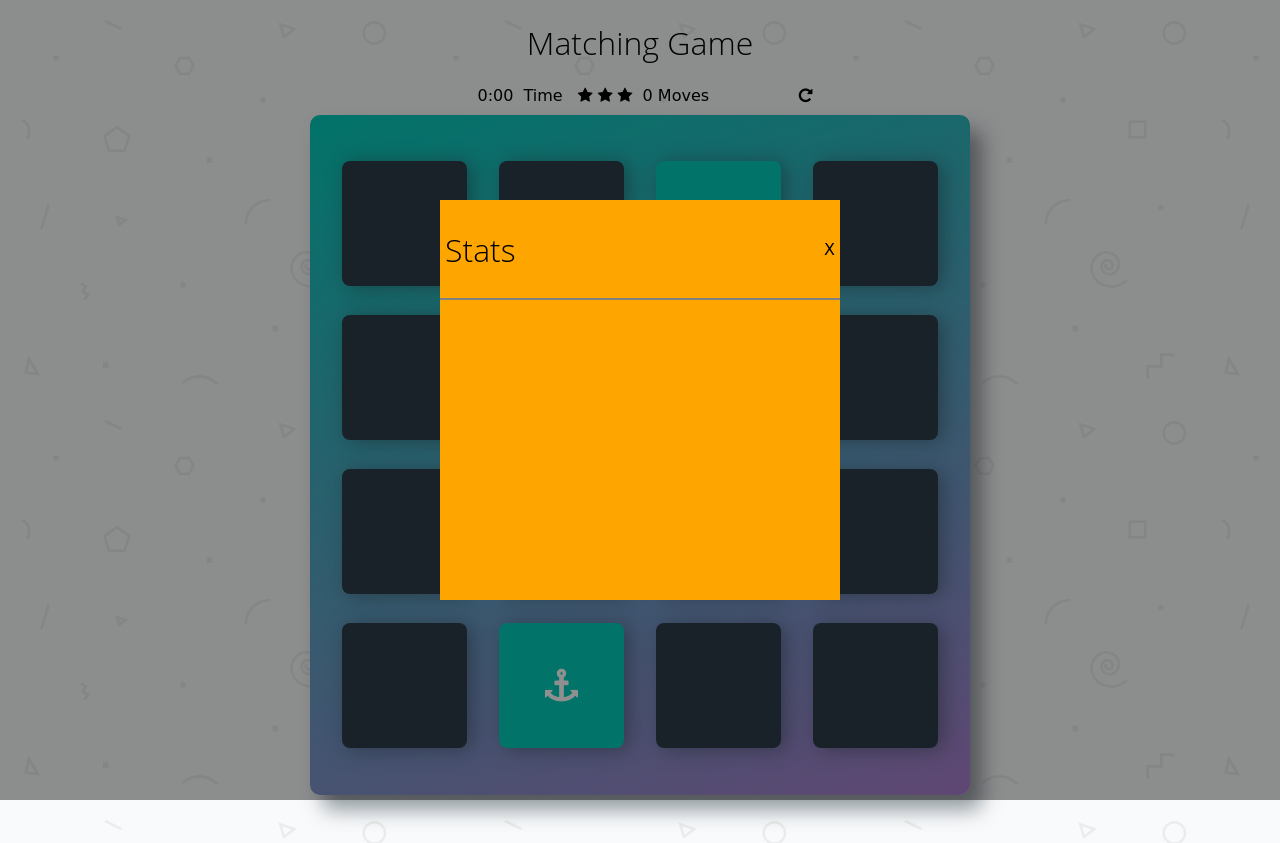
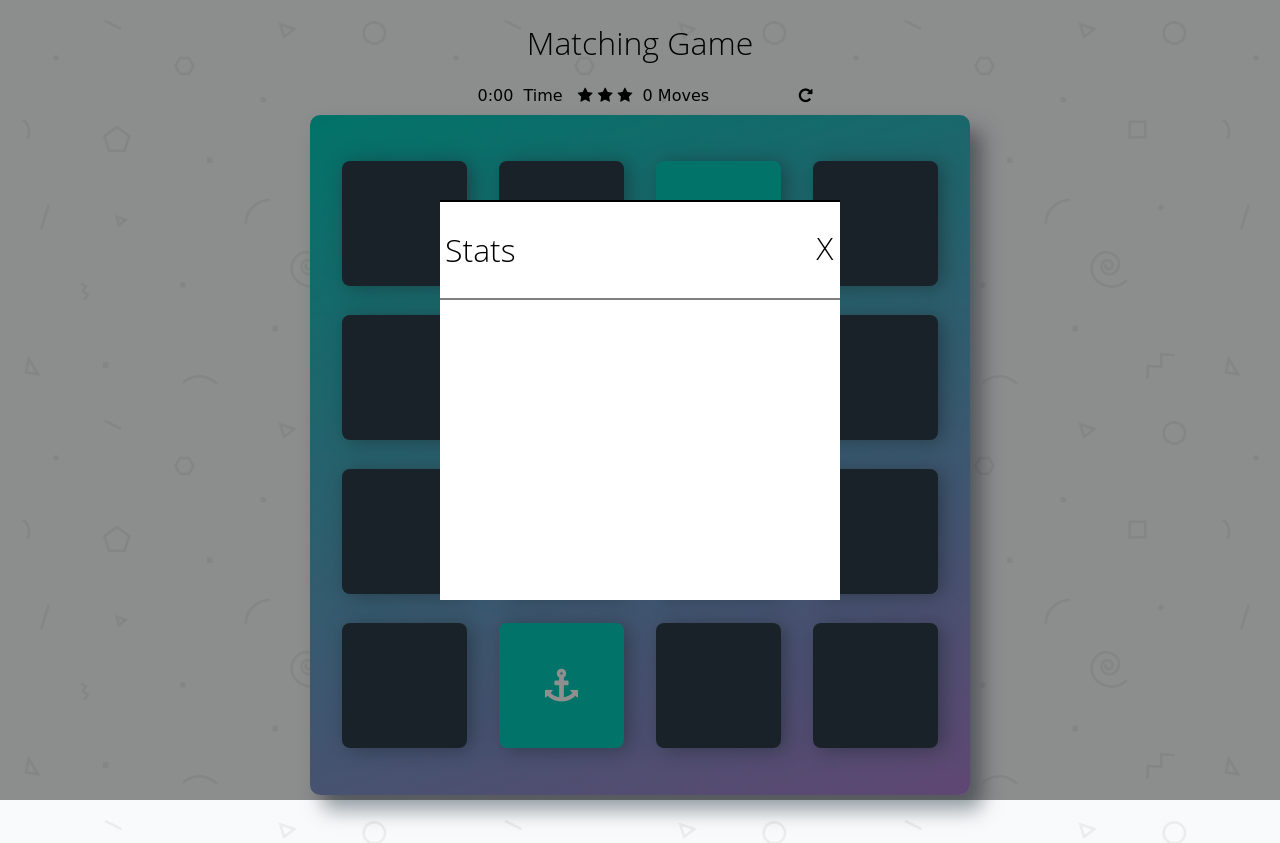
Before and after one commit to shehryarbajwa/Concentration---JS, a plain HTML site: page index.html in a window 1280 px wide. Drawn offline with Linux system fonts and the light colour scheme; a web font is replaced by a local one.

Commit message:
modal heading and close initialized

```diff
--- a/css/app.css
+++ b/css/app.css
@@ -49,7 +49,7 @@ h1 {
   height: 400px;
   top: 50%;
   left: 50%;
-  background: orange;
+  background: white;
   transform: translate(-50%, -50%);
 }
 
@@ -58,8 +58,13 @@ h1 {
   justify-content: space-between;
   align-items: center;
   padding: 5px;
-  border-top: 2px solid orange;
+  border-top: 2px solid black;
   border-bottom: 2px solid gray;
+}
+
+.modal_close{
+  font-weight: lighter;
+  font-size: 30px;
 }
 
 /*
```
